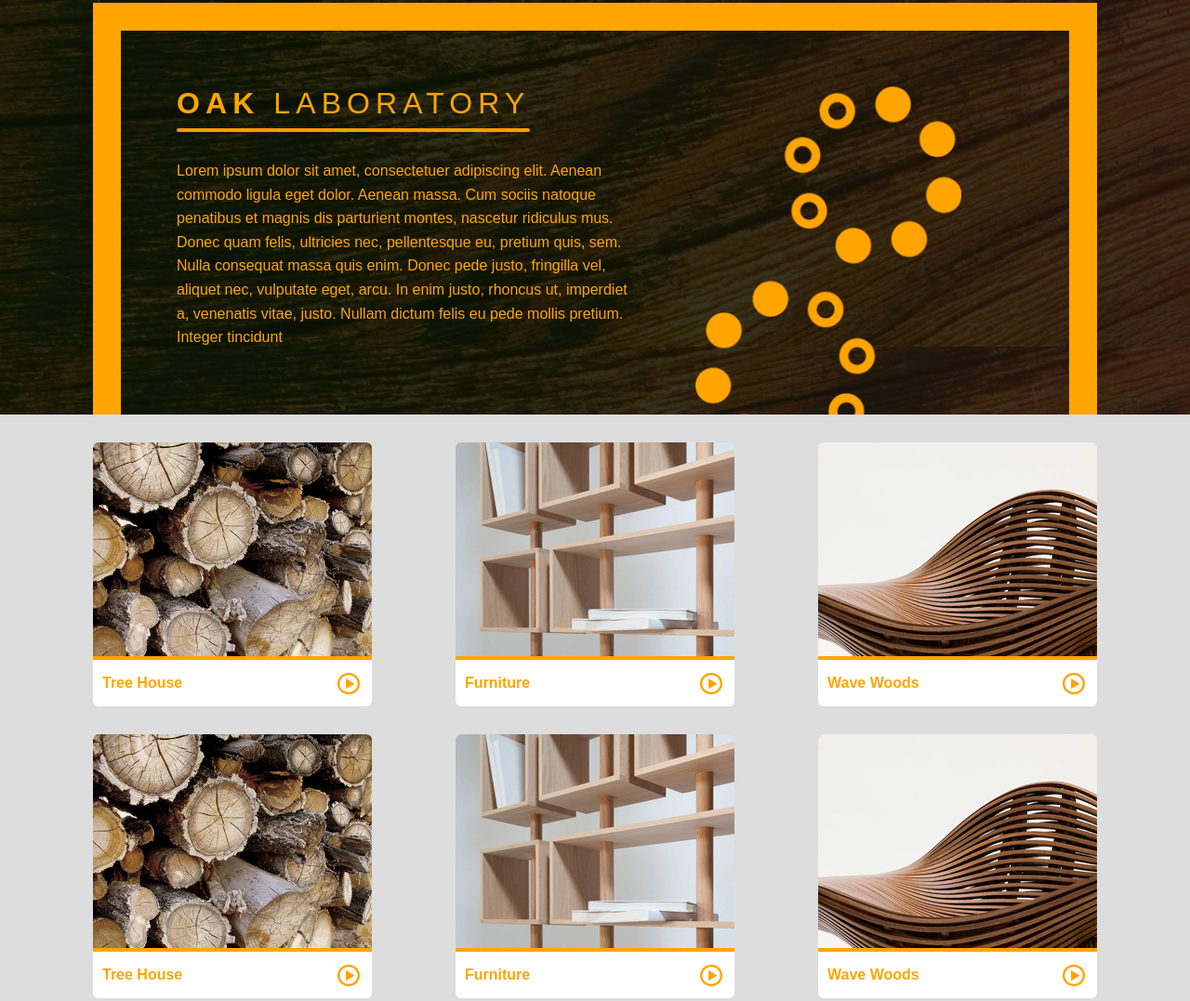
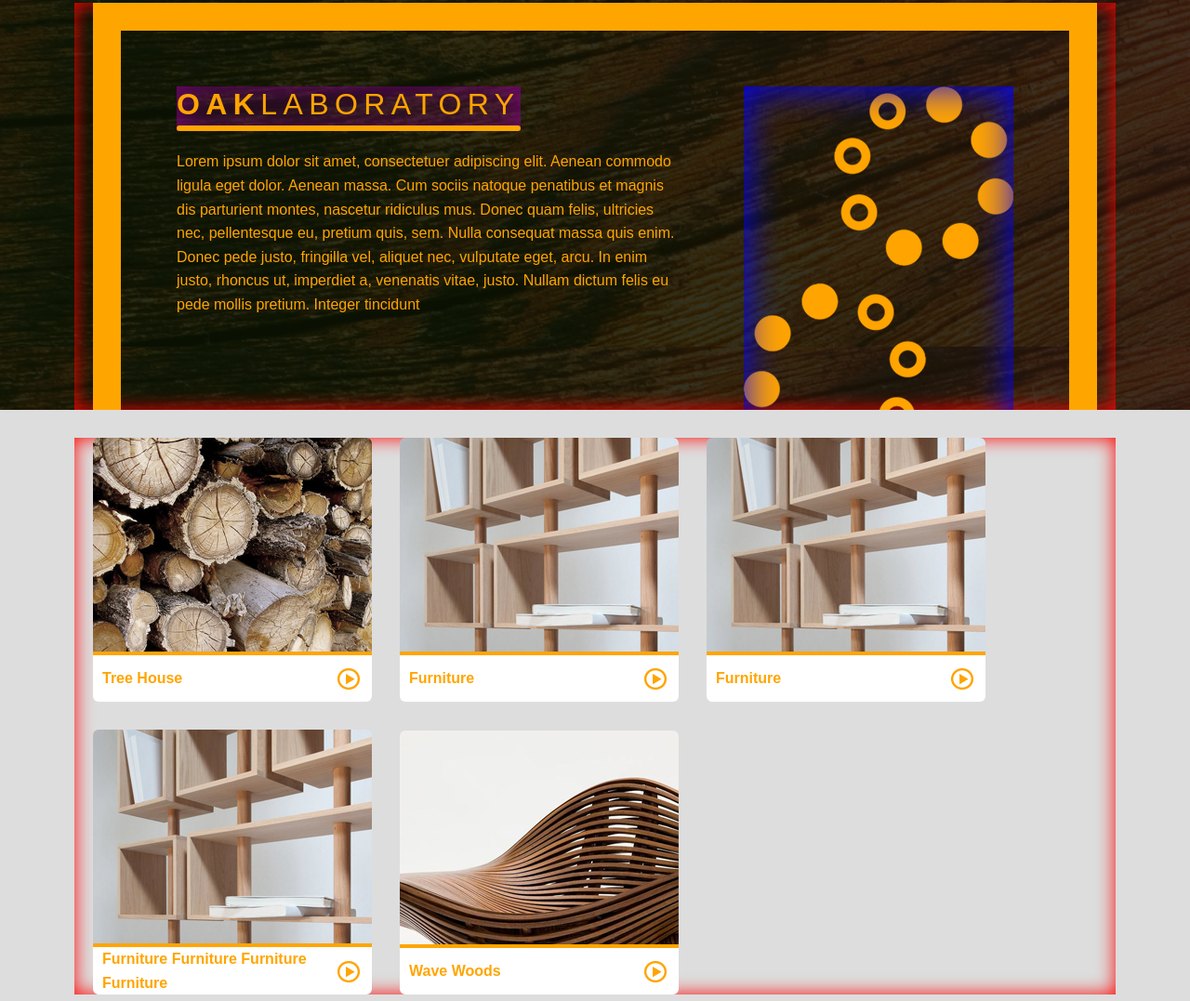
Before and after one commit to codingaring/VimCamp, a plain HTML site: page task/3week/wood2/index.html in a window 1280 px wide. Shown: the part 97-1174 px from the top of the page at 93% size. Drawn offline with Linux system fonts and the light colour scheme.

Commit message:
week3_1: Feedback completed

```diff
--- a/task/2week/wood2/style/style.css
+++ b/task/2week/wood2/style/style.css
@@ -2,6 +2,12 @@
 
 body {
   font-family: Arial, Helvetica, sans-serif;
+  line-height: 1.6;
+}
+
+/** Commons */
+.bold {
+  font-weight: 700;
 }
 
 .l_wrapper {
@@ -9,6 +15,8 @@ body {
   max-width: 960px;
   padding: 0 20px;
 }
+
+/** content */
 
 .header {
   background-image: url("../images/header-bg.png");
@@ -20,27 +28,31 @@ body {
 .header-inside {
   border: 30px solid #ffa500;
   border-bottom: none;
-  padding: 60px 60px 0;
+  padding: 60px;
   display: flex;
   gap: 14px;
+  overflow: hidden;
 }
 
 /** header container-bg */
 .header-inside::after {
   content: "";
   background-image: url("../images/container-bg.png");
-  background-position: center;
+  background-position: center top;
   background-repeat: no-repeat;
-  background-size: contain;
-  flex-basis: 45%;
+  background-size: cover;
+  flex-basis: 40%;
+
+  aspect-ratio: 290 / 408;
+  margin-left: auto;
+  max-width: 290px;
+  margin-bottom: -120px;
 }
 
 .header-contentBox {
   display: flex;
   flex-direction: column;
-  gap: 41px;
-  padding-bottom: 90px;
-  flex-basis: 55%;
+  flex-basis: 60%;
   min-width: 0;
 }
 
@@ -50,24 +62,19 @@ body {
   font-size: 32px;
   letter-spacing: 6.08px;
   font-weight: 400;
-  display: flex;
-  gap: 22px;
   width: fit-content; /** flex-basis로 하면 안됨 */
-  flex-wrap: wrap;
+  margin-bottom: 20px;
 }
 
 .header-title::after {
   content: "";
-  position: absolute;
-  min-width: 100%;
+  display: block;
   background-color: #ffa500;
   height: 4px;
   border-radius: 12px;
-  bottom: -11px;
-}
-
-.bold {
-  font-weight: 700;
+  bottom: 0;
+  left: 0;
+  margin-top: 4px;
 }
 
 .header-content {
@@ -77,11 +84,8 @@ body {
 
 /** card-list */
 .card-list {
-  position: relative;
   background-color: #ddd;
   padding: 30px 0 30px 0;
-  z-index: 2;
-  margin-top: -30px;
 }
 
 .card-list-inside {
@@ -95,11 +99,12 @@ body {
   flex-grow: 1;
   border-radius: 6px;
   overflow: hidden;
+  color: #ffa500;
 }
 
 .card-img {
   width: 100%;
-  border-bottom: 4px solid #ffa500;
+  border-bottom: 4px solid;
 }
 
 .card-info {
@@ -111,7 +116,6 @@ body {
 }
 
 .card-title {
-  color: #ffa500;
   font-weight: 700;
   line-height: 160%;
 }
@@ -127,7 +131,7 @@ body {
   text-align: center;
   font-size: 14px;
   font-weight: 700;
-  line-height: 160%;
+  line-height: 0.2em;
   letter-spacing: 4.06px;
   padding: 15px;
 }
--- a/task/3week/wood2/index.html
+++ b/task/3week/wood2/index.html
@@ -1,3 +1,4 @@
+<!DOCTYPE html>
 <html>
 
 <head>
@@ -9,9 +10,10 @@
 <body>
   <main class="main">
     <header class="header">
-      <div class="header-layout">
+      <div class="l_wrapper">
+        <div class="header-inside">
           <div class="header-contentBox">
-          <h1 class="header-title"><span class="bold">OAK</span> LABORATORY</h1>
+            <h1 class="header-title"><span class="bold">OAK</span>LABORATORY</h1>
             <p class="header-content">Lorem ipsum dolor sit amet, consectetuer adipiscing elit. Aenean commodo ligula eget
               dolor. Aenean massa.
               Cum
@@ -22,65 +24,48 @@
               dictum felis eu pede mollis pretium. Integer tincidunt</p>
           </div>
         </div>
+      </div>
     </header>
-    <section class="card-list">
-      <div class="card-list-layout">
-        <div class="card"><img class="card-img" src="./images/type-a.png" alt="tree house" />
+    <section class="section">
+      <div class="l_wrapper">
+        <div class="grid">
+          <div class="card">
+            <img class="card-cover" src="./images/type-a.png" alt="tree house" />
             <div class="card-info">
               <p class="card-title">Tree House</p>
               <button type="button" class="card-btn"><img src="./images/play.png" alt="card-button" /></button>
             </div>
           </div>
-        <div class="card"><img class="card-img" src="./images/type-b.png" alt="furniture" />
+          <div class="card">
+            <img class="card-cover" src="./images/type-b.png" alt="furniture" />
             <div class="card-info">
               <p class="card-title">Furniture</p>
               <button type="button" class="card-btn"><img src="./images/play.png" alt="card-button" /></button>
             </div>
           </div>
-        <div class="card"><img class="card-img" src="./images/type-c.png" alt="wave woods" />
-          <div class="card-info">
-            <p class="card-title">Wave Woods</p>
-            <button type="button" class="card-btn"><img src="./images/play.png" alt="card-button" /></button>
-          </div>
-        </div>
-
-        <div class="card"><img class="card-img" src="./images/type-a.png" alt="tree house" />
-          <div class="card-info">
-            <p class="card-title">Tree House</p>
-            <button type="button" class="card-btn"><img src="./images/play.png" alt="card-button" /></button>
-          </div>
-        </div>
-        <div class="card"><img class="card-img" src="./images/type-b.png" alt="furniture" />
+          <div class="card">
+            <img class="card-cover" src="./images/type-b.png" alt="furniture" />
             <div class="card-info">
               <p class="card-title">Furniture</p>
               <button type="button" class="card-btn"><img src="./images/play.png" alt="card-button" /></button>
             </div>
           </div>
-        <div class="card"><img class="card-img" src="./images/type-c.png" alt="wave woods" />
+          <div class="card">
+            <img class="card-cover" src="./images/type-b.png" alt="furniture" />
             <div class="card-info">
-            <p class="card-title">Wave Woods</p>
-            <button type="button" class="card-btn"><img src="./images/play.png" alt="card-button" /></button>
-          </div>
-        </div><div class="card"><img class="card-img" src="./images/type-a.png" alt="tree house" />
-          <div class="card-info">
-            <p class="card-title">Tree House</p>
+              <p class="card-title">Furniture Furniture Furniture Furniture</p>
               <button type="button" class="card-btn"><img src="./images/play.png" alt="card-button" /></button>
             </div>
           </div>
-        <div class="card"><img class="card-img" src="./images/type-b.png" alt="furniture" />
-          <div class="card-info">
-            <p class="card-title">Furniture</p>
-            <button type="button" class="card-btn"><img src="./images/play.png" alt="card-button" /></button>
-          </div>
-        </div>
-        <div class="card"><img class="card-img" src="./images/type-c.png" alt="wave woods" />
+          <div class="card">
+            <img class="card-cover" src="./images/type-c.png" alt="wave woods" />
             <div class="card-info">
               <p class="card-title">Wave Woods</p>
               <button type="button" class="card-btn"><img src="./images/play.png" alt="card-button" /></button>
             </div>
           </div>
         </div>
-
+      </div>
     </section>
   </main>
   <footer class="footer">2022 © OAK LABORATORY</footer>
--- a/task/3week/wood2/style/style.css
+++ b/task/3week/wood2/style/style.css
@@ -1,98 +1,117 @@
 @import url("../style/reset.css");
 
+/* Variables */
+:root {
+  --accent-color: orange;
+}
+
+/* Typography */
 body {
   font-family: Arial, Helvetica, sans-serif;
+  line-height: 1.6;
 }
 
+/* Layouts */
+.l_wrapper {
+  box-shadow: inset 0 0 20px red;
+  margin : 0 auto;
+  max-width : 1080px;
+  padding: 0 20px;
+}
+
+/* Commons */
+.bold {
+  font-weight : 700;
+}
+
+/* Components */
 .header {
   background-image : url("../images/header-bg.png");
-  padding : 100px 20px 0 20px;
+  padding : 100px 0 0 0;
+  color: var(--accent-color);
 }
 
-.header-layout {
-  margin : 0 auto;
-  border : 30px solid #ffa500;
-  border-bottom : none;
-  padding : 60px 60px 0;
-  max-width : 900px;
+.header-inside {
+
+  border-width: 30px 30px 0 30px;
+  border-style: solid;
+
+  padding : 60px;
   display : flex;
   gap : 14px;
+
+  align-items: stretch;
+  overflow: hidden;
 }
 
 /** header container-bg */
-.header-layout::after {
+.header-inside::after {
   content : "";
   background-image : url("../images/container-bg.png");
-  background-position: center;
+  background-position: center top;
   background-repeat : no-repeat;
   background-size :contain;
-  flex-basis : 45%;
+  flex-basis : 40%;
+
+  max-width: 290px;
+  aspect-ratio: 290 / 408;
+  box-shadow: inset 0 0 40px blue;
+  margin-left: auto;
+  margin-bottom: -120px;
 }
 
 .header-contentBox {
-  display : flex;
-  flex-direction : column;
-  gap : 41px;
-  padding-bottom : 120px;
-  flex-basis : 55%;
+  flex-basis : 60%;
   min-width : 0;
 }
 
 .header-title {
   position : relative;
-  color: #FFA500;
   font-size: 32px;
-  letter-spacing: 6.08px;
+  letter-spacing: 0.2em;
   font-weight : 400;
   width : fit-content; /** flex-basis로 하면 안됨 */
+  box-shadow: inset 0 0 40px purple;
+  margin-bottom: 20px;
+  line-height: 1.2;
 }
 
 .header-title::after {
   content : "";
-  position : absolute;
-  box-shadow : 0 0 100px inset #ffa500;
-  min-width : 100%;
-  height:4px;
+  display: block;
+  background-color: currentColor;
+  margin-top: 4px;
+  height: 6px;
   border-radius : 12px;
-  bottom : -12px;
-  left : 0;
-}
-
-.bold {
-  font-weight : 700;
-}
-
-.header-content {
-  color: #FFA500;
-  line-height: 160%;
+  left: 0;
+  bottom : 0;
 }
 
 /** card-list */
-.card-list {
-  position : relative;
+.section {
   background-color : #ddd;
-  padding : 30px 20px;
-  z-index : 2;
-  margin-top : -50px;
+  padding : 30px 0;
 }
 
-.card-list-layout {
-  margin : 0 auto;
+.grid {
   display : flex;
-  justify-content: space-between;
   align-items: center;
-  max-width : 1080px;
   gap : 30px;
-  flex-wrap : wrap;
+
+  flex-wrap: wrap;
 }
 
 .card {
   border-radius : 6px;
   overflow: hidden;
+  color: var(--accent-color);
+
+  flex-basis: 300px;
 }
 
-.card-img {
-  border-bottom : 4px solid #FFA500;
+.card-cover {
+  width: 100%;
+  border-bottom : 4px solid;
 }
 
 .card-info {
@@ -104,14 +123,13 @@ body {
 }
 
 .card-title {
-  color: #FFA500;
   font-weight: 700;
-  line-height: 160%;
+  flex-basis: 0;
+  flex-grow: 1;
 }
 
 .card-btn {
   flex-basis : 50px;
-  cursor: pointer;
 }
 
 /** footer */
@@ -121,7 +139,6 @@ body {
   text-align: center;
   font-size: 14px;
   font-weight: 700;
-  line-height: 160%;
-  letter-spacing: 4.06px;
+  letter-spacing: 0.4em;
   padding : 15px;
 }
```
Also changed, not shown: task/2week/wood2/index.html (+2 -2 lines), 1 other file. Lines whose indentation alone changed are shown as unchanged.
